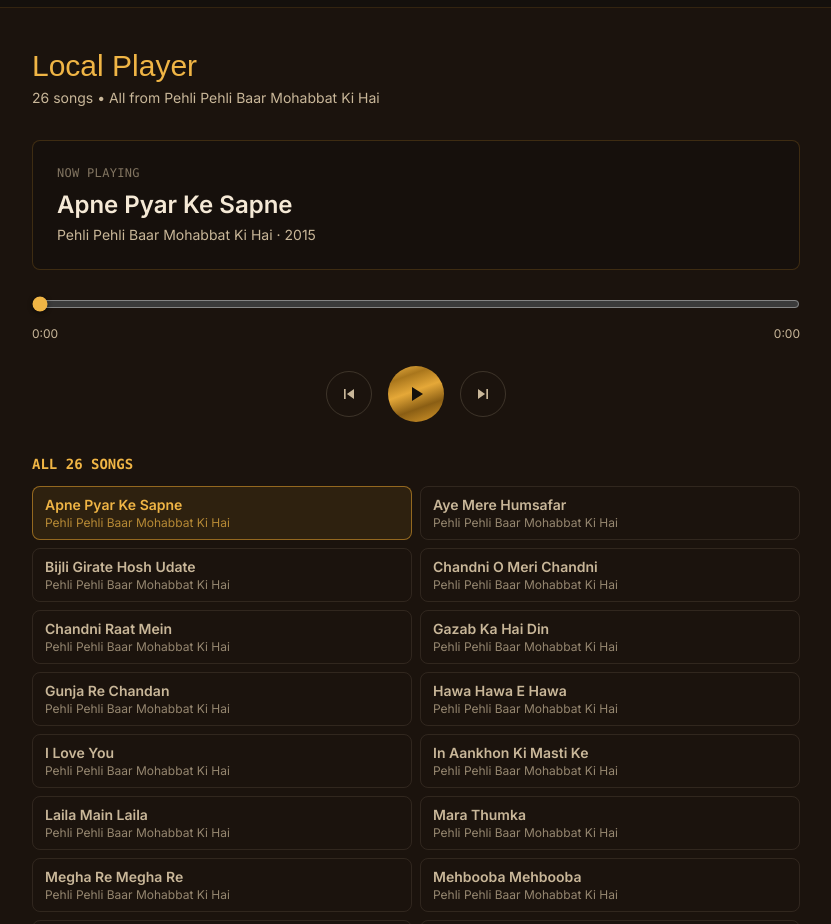
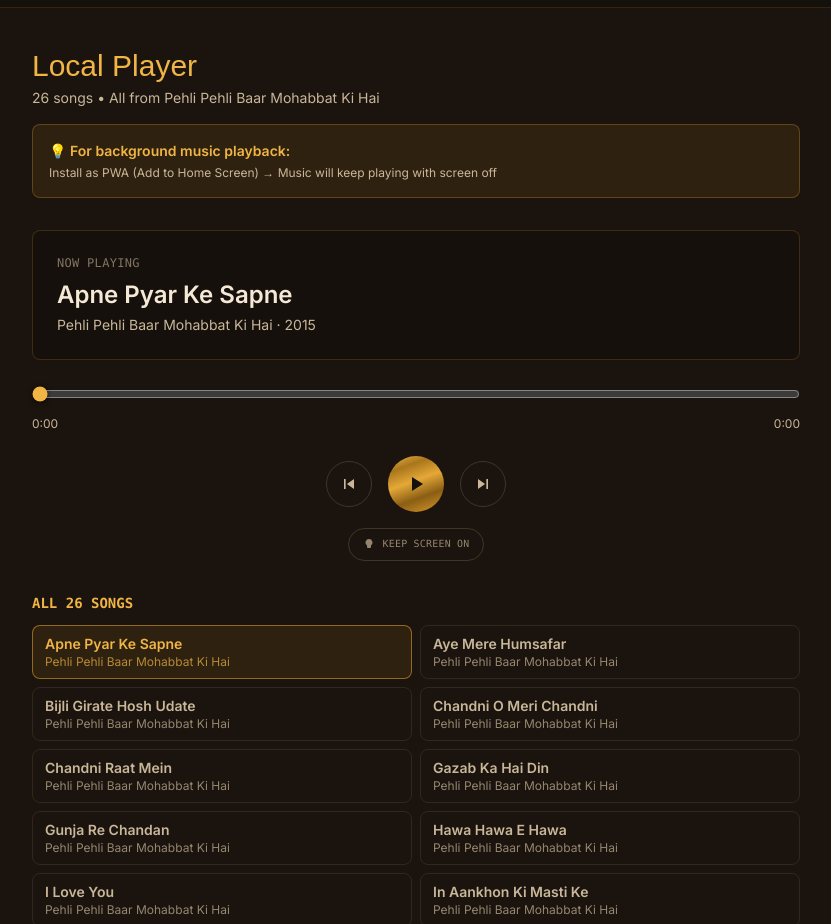
Before and after one commit to alokkumaar1/radiowala_player, a Next.js app in the folder site/: page / in a window 1280 px wide. Shown: the part 4280-5204 px from the top of the page, without its empty margins (224-1055 px from the left). Built offline with nearby package versions, Linux system fonts and the light colour scheme; a web font is replaced by a local one.

Commit message:
Improve: Add Keep Screen On button and PWA install guide to Local Player

```diff
--- a/site/components/LocalPlayer.tsx
+++ b/site/components/LocalPlayer.tsx
@@ -2,12 +2,22 @@
 
 import { useState, useRef, useEffect } from 'react'
 import { localSongs, getLocalSongPath } from '@/data/localSongs'
+import { useWakeLock } from '@/lib/useWakeLock'
 
 export default function LocalPlayer() {
   const [currentIndex, setCurrentIndex] = useState(0)
   const [isPlaying, setIsPlaying] = useState(false)
   const [progress, setProgress] = useState(0)
+  const [keepAwake, setKeepAwake] = useState(false)
   const audioRef = useRef<HTMLAudioElement>(null)
+  const { supported: wakeLockSupported, held: wakeLockHeld } = { supported: false, held: false }
+
+  // Try to detect Wake Lock support
+  useEffect(() => {
+    if (typeof navigator !== 'undefined' && 'wakeLock' in navigator) {
+      // Wake lock is available
+    }
+  }, [])
 
   const current = localSongs[currentIndex]
 
@@ -71,6 +81,12 @@ export default function LocalPlayer() {
         </h2>
         <p className="mt-1 text-sm text-cream-dim">{localSongs.length} songs • All from Pehli Pehli Baar Mohabbat Ki Hai</p>
 
+        {/* PWA Installation Info */}
+        <div className="mt-4 rounded-lg border border-brass/30 bg-brass/10 p-4">
+          <p className="text-sm text-brass-bright font-semibold">💡 For background music playback:</p>
+          <p className="mt-1 text-xs text-cream-dim">Install as PWA (Add to Home Screen) → Music will keep playing with screen off</p>
+        </div>
+
         <div className="mt-8 space-y-6">
           {/* Now Playing */}
           <div className="rounded-lg border border-brass/20 bg-ink/60 p-6">
@@ -101,6 +117,7 @@ export default function LocalPlayer() {
           </div>
 
           {/* Controls */}
+          <div className="flex flex-col items-center gap-4">
             <div className="flex items-center justify-center gap-4">
               <button
                 onClick={prev}
@@ -139,6 +156,23 @@ export default function LocalPlayer() {
               </button>
             </div>
 
+            {/* Keep Awake Button */}
+            <button
+              onClick={() => setKeepAwake(!keepAwake)}
+              className={`flex items-center gap-2 rounded-full border px-3.5 py-2 font-mono text-[0.62rem] tracking-wide uppercase transition active:scale-95 ${
+                keepAwake
+                  ? 'border-brass/60 bg-brass/10 text-brass-bright'
+                  : 'border-cream-dim/20 text-cream-dim/70 hover:border-brass/40'
+              }`}
+              title="Keep screen on while playing"
+            >
+              <svg width="12" height="12" viewBox="0 0 24 24" fill="currentColor" aria-hidden>
+                <path d="M12 2a7 7 0 00-4 12.7V18a2 2 0 002 2h4a2 2 0 002-2v-3.3A7 7 0 0012 2zm-2 20h4" />
+              </svg>
+              {keepAwake ? 'Screen stays on' : 'Keep screen on'}
+            </button>
+          </div>
+
           {/* Song List */}
           <div className="mt-8">
             <h4 className="mb-3 font-mono text-sm font-semibold text-brass-bright uppercase">
@@ -168,7 +202,13 @@ export default function LocalPlayer() {
         </div>
       </div>
 
-      <audio ref={audioRef} src={getLocalSongPath(current.title)} onPlay={() => setIsPlaying(true)} onPause={() => setIsPlaying(false)} />
+      <audio
+        ref={audioRef}
+        src={getLocalSongPath(current.title)}
+        onPlay={() => setIsPlaying(true)}
+        onPause={() => setIsPlaying(false)}
+        controls={false}
+      />
     </section>
   )
 }
```
Lines whose indentation alone changed are shown as unchanged.
